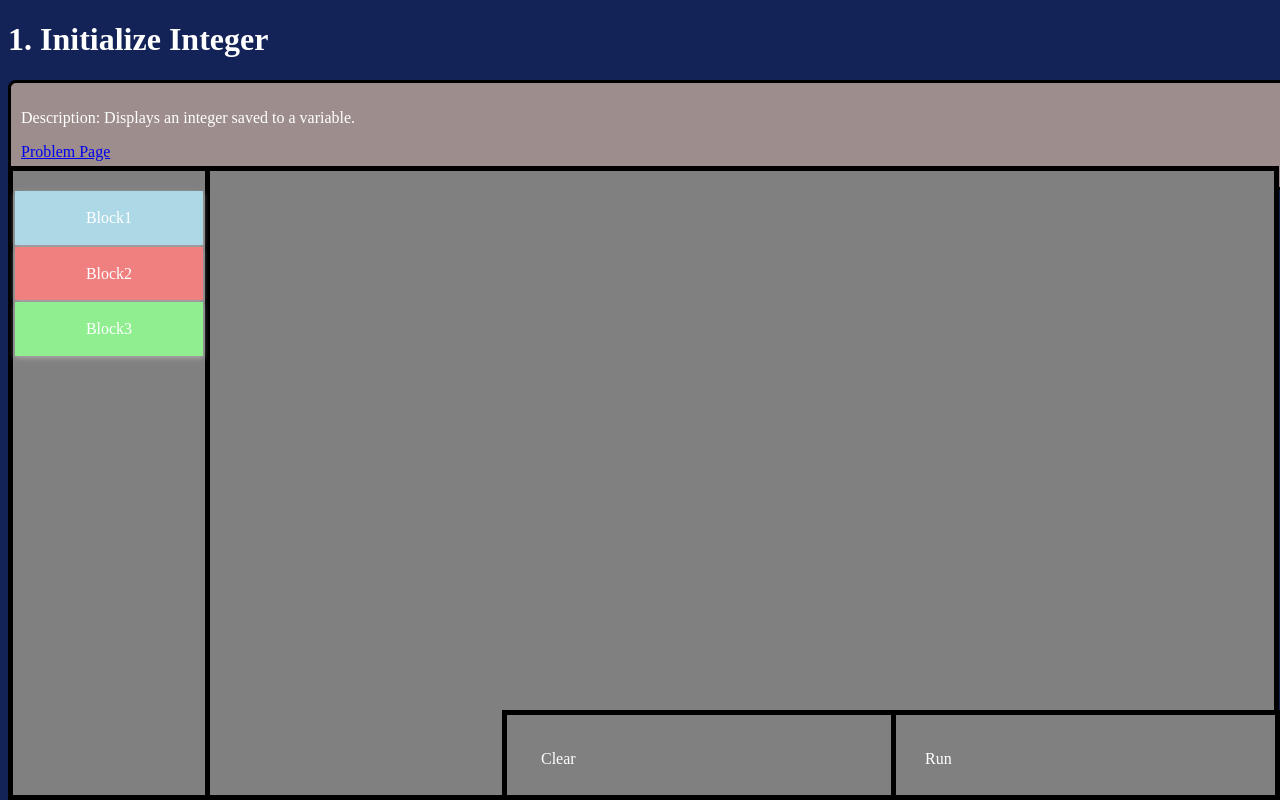
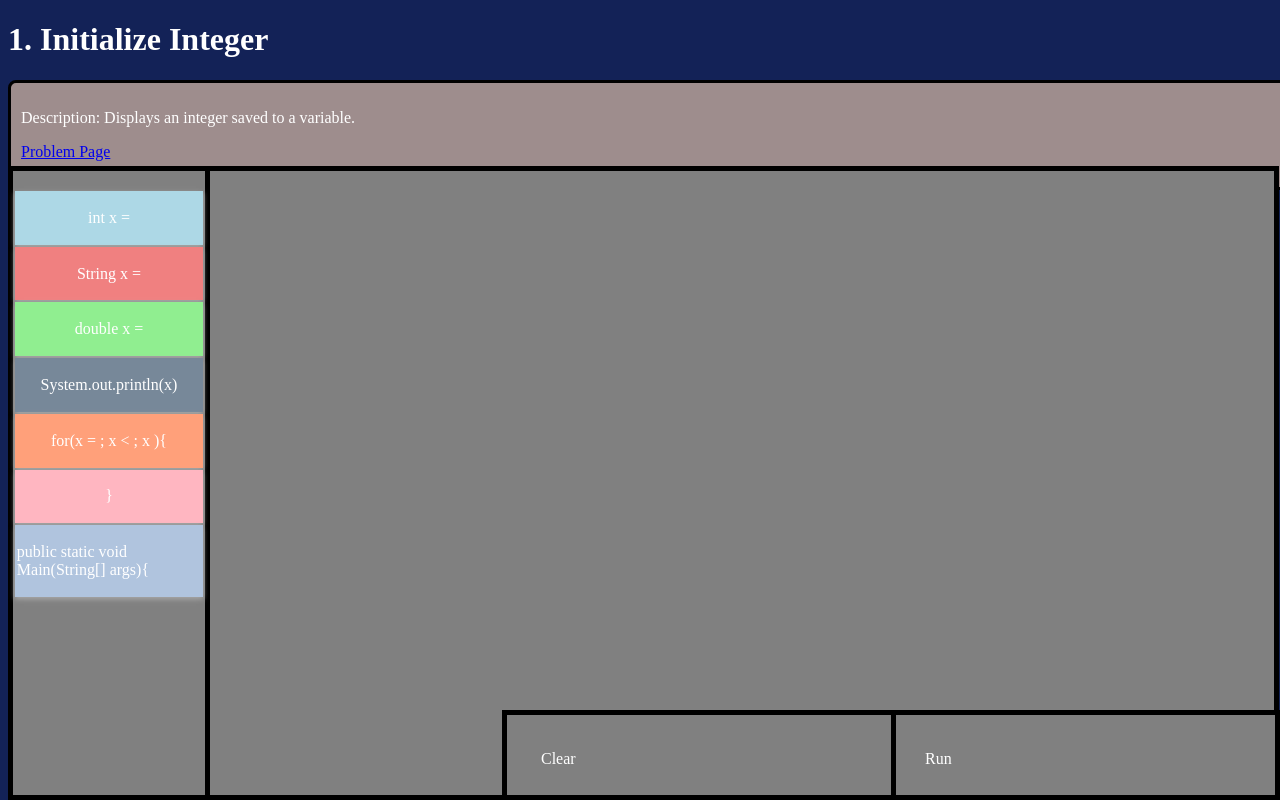
Before and after one commit to GSU-CS-Software-Engineering/2023Spring-ProgrammingPrinciplesAid, a Next.js app: page /problems/1 in a window 1280 px wide. Built offline with nearby package versions, Linux system fonts and the light colour scheme.

Commit message:
Add files via upload

```diff
--- a/app/problems/[coder]/(styles)/codeStyle.css
+++ b/app/problems/[coder]/(styles)/codeStyle.css
@@ -155,6 +155,7 @@ body {
     display: flex;
     flex-direction: row;
 }
+
 .draggable-item1 {
     display: flex;
     justify-content: center;
@@ -180,3 +181,35 @@ body {
     padding: 1%;
 
 }
+.draggable-item4{
+  display: flex;
+  justify-content: center;
+  background-color: lightslategray;
+  box-shadow: 0px 2px 5px #aaa;
+  margin: 1%;
+  padding: 1%;
+}
+.draggable-item5{
+  display: flex;
+  justify-content: center;
+  background-color: lightsalmon;
+  box-shadow: 0px 2px 5px #aaa;
+  margin: 1%;
+  padding: 1%;
+}
+.draggable-item6{
+  display: flex;
+  justify-content: center;
+  background-color: lightpink;
+  box-shadow: 0px 2px 5px #aaa;
+  margin: 1%;
+  padding: 1%;
+}
+.draggable-item7{
+  display: flex;
+  justify-content: center;
+  background-color: lightsteelblue;
+  box-shadow: 0px 2px 5px #aaa;
+  margin: 1%;
+  padding: 1%;
+}
--- a/app/problems/[coder]/page.tsx
+++ b/app/problems/[coder]/page.tsx
@@ -5,14 +5,11 @@ import "./(styles)/codeStyle.css"
 import {useEffect, useState} from "react";
 import axios from "axios";
 import {CardResponseType} from "@/common/types/CardResponseType";
-import DraggableComponents from './(components)/index.js'
-
 import Draggable from 'react-draggable';
 import React from 'react'
 
-export default function Page({ params }: { params: { coder: number }}) {
+export default function Page({params}: { params: { coder: number } }) {
     const [problem, setProblem] = useState<CardResponseType>();
-
 
     useEffect(() => {
         getProblemInfo();
@@ -24,6 +21,7 @@ export default function Page({ params }: { params: { coder: number }}) {
         })
     }
 
+
     return (
         <body>
         <div className="text-2xl">
@@ -33,7 +31,7 @@ export default function Page({ params }: { params: { coder: number }}) {
 
             <div className="problemBox">
                 <p>
-                        <p>Description:  {problem?.prompt}</p>
+                    <p>Description: {problem?.prompt}</p>
 
                     <p></p>
                     <a href="/problems">Problem Page</a>
@@ -43,33 +41,21 @@ export default function Page({ params }: { params: { coder: number }}) {
             <div className="container1">
                 <br></br>
                 <div>
-
+                    {problem !== undefined && problem.code !== undefined && problem.code.map((item: string, index: number) => {
+                        return (
                             <Draggable>
-                   <div className="draggable-item1">
-                        <p>Block1</p>
+                                <div className={`draggable-item${index + 1}`}>
+                                    <p>{item}</p>
                                 </div>
-
                             </Draggable>
-                <Draggable>
-                   <div className="draggable-item2">
-                        <p>Block2</p>
+                        )
+                    })}
                 </div>
-
-                </Draggable>
-                <Draggable>
-                   <div className="draggable-item3">
-                        <p>Block3</p>
-                   </div>
-
-                </Draggable>
-                </div>
-
             </div>
             <div className="container2">
             </div>
             <div className="inventoryHeader">
                 <header>Inventory:</header>
-
 
             </div>
             <div className="workSpaceHeader">
@@ -87,11 +73,11 @@ export default function Page({ params }: { params: { coder: number }}) {
             </div>
 
 
-
             <a href="index.html">
                 Click here to go back to problem list
             </a>
         </div>
         </body>
-    );
+    )
+        ;
 }
--- a/common/types/CardResponseType.ts
+++ b/common/types/CardResponseType.ts
@@ -3,4 +3,6 @@ export interface CardResponseType {
     name: string,
     prompt: string,
     number: number,
+    code: string[],
+    answer: string
 }
--- a/pages/api/coderApi/[problemId].ts
+++ b/pages/api/coderApi/[problemId].ts
@@ -3,14 +3,30 @@ import {NextApiRequest, NextApiResponse} from "next";
 export default async function handler(req: NextApiRequest, res: NextApiResponse) {
     const {problemId} = req.query;
 
+    const blockList: string[] = ["int x = ", "String x = ", "double x =", "System.out.println(x)", "for(x = ; x < ; x ){", "}", "public static void Main(String[] args){"]
+
     if (typeof problemId === "string") {
-        const problems: any = [{ "problemId": 1, "name": 'Initialize Integer', "prompt": 'Displays an integer saved to a variable.',"number": '1'}
-    , { "problemId": 2, name: 'Initialize Double', prompt: 'Displays a double saved to a variable.', number: "2"}
-  ,{ "problemId": 3, name: 'Say Hello', prompt: 'Please print "Hello World" to the console.', number: "3"}
-  ,{ "problemId": 4, name: 'Count to Three', prompt: 'Please print the numbers 1-3 line-by-line using a for loop.', number: "4"}
-  ,{ "problemId": 5, name: 'Say Goodbye', prompt: 'Please print "Goodbye World" to the console.', number: "5"}
-  ,{ "problemId": 6, name: 'Nested For Loop', prompt: 'Testing nested for loop.', number: "6"}];
+        const problems: any = [{
+            "problemId": 1,
+            "name": 'Initialize Integer',
+            "prompt": 'Displays an integer saved to a variable.',
+            "number": '1',
+            "code": blockList,
+            answer: '4'
+        }
+            , {"problemId": 2, name: 'Initialize Double', prompt: 'Displays a double saved to a variable.', number: "2" ,"code": blockList}
+            , {"problemId": 3, name: 'Say Hello', prompt: 'Please print "Hello World" to the console.', number: "3" ,"code": blockList}
+            , {
+                "problemId": 4,
+                name: 'Count to Three',
+                prompt: 'Please print the numbers 1-3 line-by-line using a for loop.',
+                number: "4"
+                ,"code": blockList
+            }
+            , {"problemId": 5, name: 'Say Goodbye', prompt: 'Please print "Goodbye World" to the console.', number: "5" ,"code": blockList}
+            , {"problemId": 6, name: 'Nested For Loop', prompt: 'Testing nested for loop.', number: "6" ,"code": blockList}];
+
         res.status(200).json(problems[parseInt(problemId)]);
-
     }
+    res.status(422);
 }
```
Lines whose indentation alone changed are shown as unchanged.
